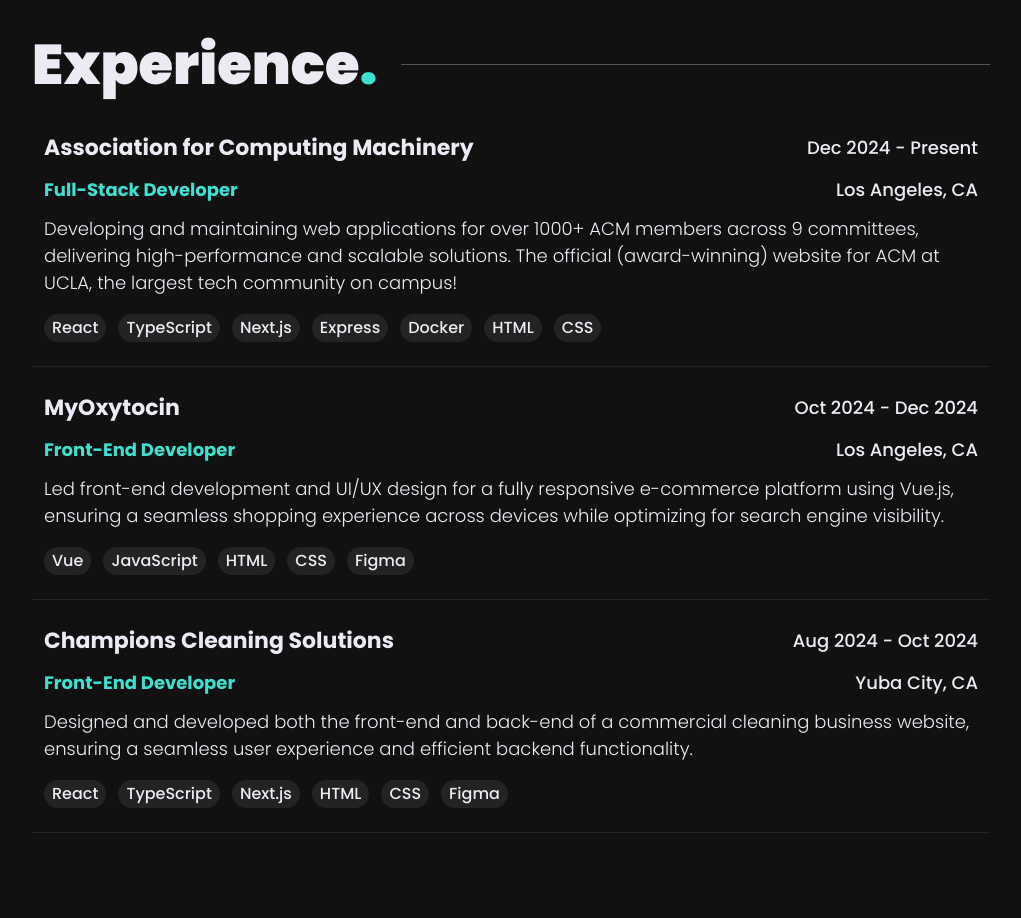
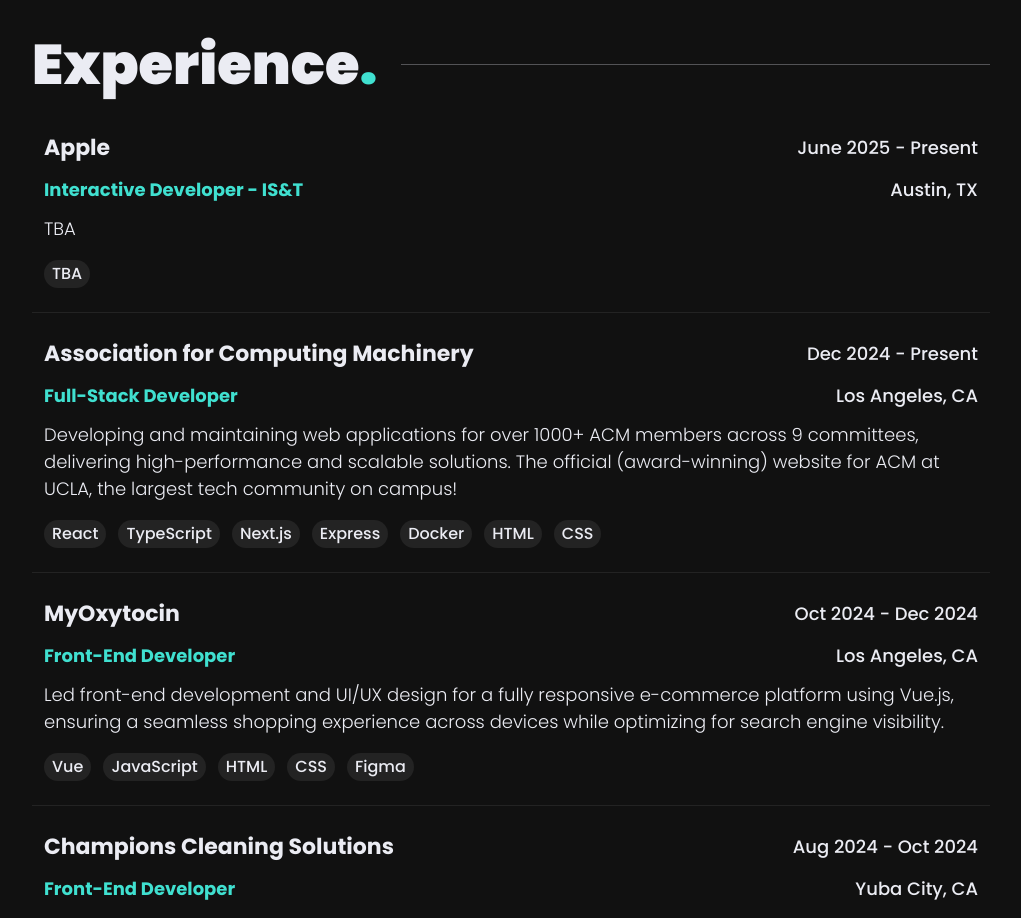
Before and after one commit to Kevin-D23/portfolio-v3, a React (Create React App) app: page / in a window 1280 px wide. Shown: the part 3220-4138 px from the top of the page, without its empty margins (159-1180 px from the left). Built offline with nearby package versions, Linux system fonts and the light colour scheme; no server answers; what @supabase/auth-helpers-react would draw is missing.

Commit message:
Update: added to experience

```diff
--- a/src/components/experience.tsx
+++ b/src/components/experience.tsx
@@ -3,6 +3,16 @@
 
 export default function Experience() {
   const experiences = [
+    {
+      name: "Apple",
+      start: "June 2025",
+      end: "Present",
+      role: "Interactive Developer - IS&T",
+      location: "Austin, TX",
+      description:
+        "TBA",
+      tech: ["TBA"],
+    },
     {
       name: "Association for Computing Machinery",
       start: "Dec 2024",
```
